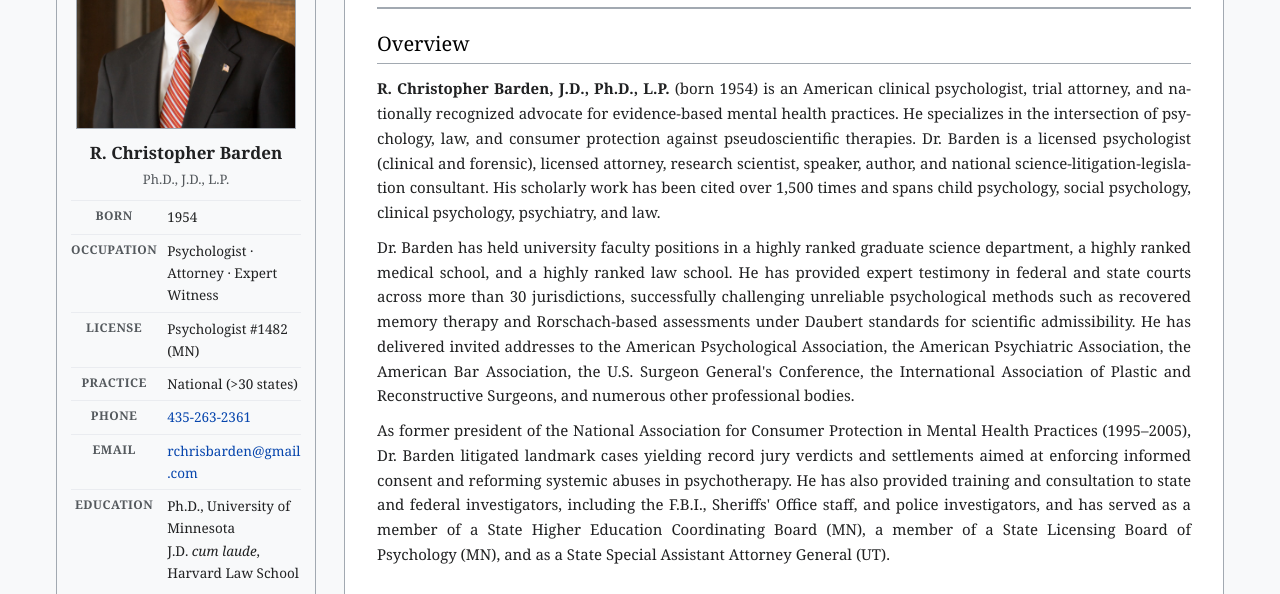
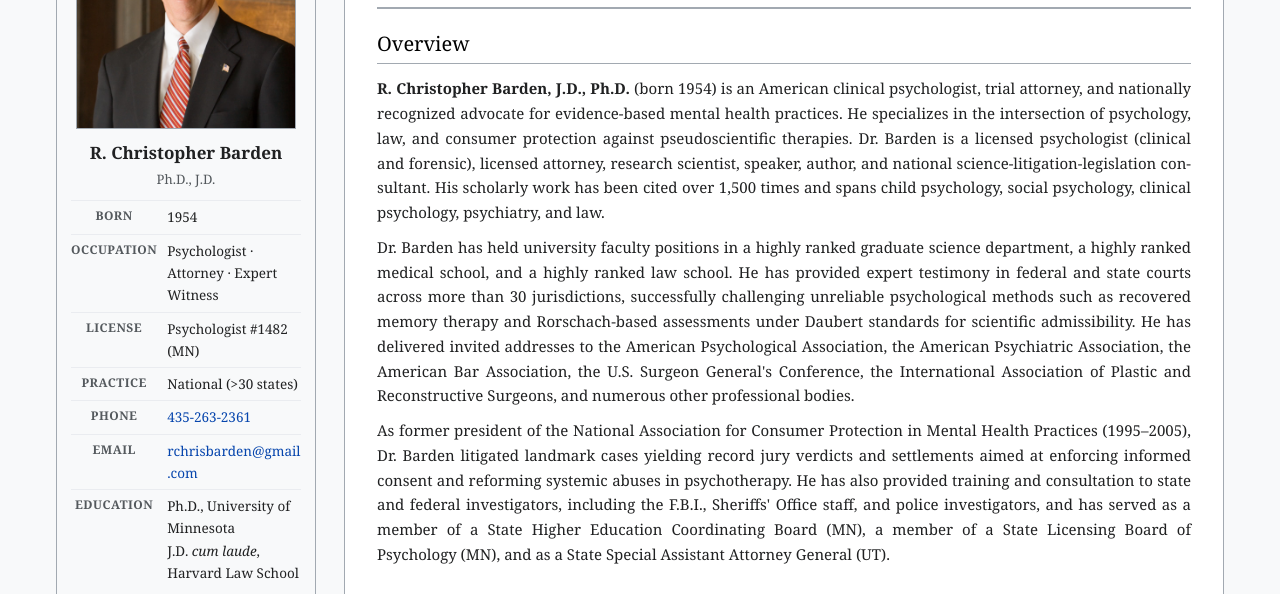
Before and after one commit to juliajbarden/Dr.RChrisBarden, a plain HTML site: page index.html in a window 1280 px wide. Shown: the part 175-769 px from the top of the page. Drawn offline with Linux system fonts and the light colour scheme.

Commit message:
remove L.P. from title

```diff
--- a/index.html
+++ b/index.html
@@ -33,7 +33,7 @@
           <img src="chris.jpg" alt="R. Christopher Barden, Ph.D., J.D." />
         </div>
         <div class="infobox-title">R. Christopher Barden</div>
-        <div class="infobox-subtitle">Ph.D., J.D., L.P.</div>
+        <div class="infobox-subtitle">Ph.D., J.D.</div>
 
         <table class="infobox-table">
           <tr>
@@ -103,7 +103,7 @@
       <section id="overview">
         <h2>Overview</h2>
         <p>
-          <strong>R. Christopher Barden, J.D., Ph.D., L.P.</strong> (born 1954) is an American clinical psychologist, trial attorney, and nationally recognized advocate for evidence-based mental health practices. He specializes in the intersection of psychology, law, and consumer protection against pseudoscientific therapies. Dr. Barden is a licensed psychologist (clinical and forensic), licensed attorney, research scientist, speaker, author, and national science-litigation-legislation consultant. His scholarly work has been cited over 1,500 times and spans child psychology, social psychology, clinical psychology, psychiatry, and law.
+          <strong>R. Christopher Barden, J.D., Ph.D.</strong> (born 1954) is an American clinical psychologist, trial attorney, and nationally recognized advocate for evidence-based mental health practices. He specializes in the intersection of psychology, law, and consumer protection against pseudoscientific therapies. Dr. Barden is a licensed psychologist (clinical and forensic), licensed attorney, research scientist, speaker, author, and national science-litigation-legislation consultant. His scholarly work has been cited over 1,500 times and spans child psychology, social psychology, clinical psychology, psychiatry, and law.
         </p>
         <p>
           Dr. Barden has held university faculty positions in a highly ranked graduate science department, a highly ranked medical school, and a highly ranked law school. He has provided expert testimony in federal and state courts across more than 30 jurisdictions, successfully challenging unreliable psychological methods such as recovered memory therapy and Rorschach-based assessments under Daubert standards for scientific admissibility. He has delivered invited addresses to the American Psychological Association, the American Psychiatric Association, the American Bar Association, the U.S. Surgeon General's Conference, the International Association of Plastic and Reconstructive Surgeons, and numerous other professional bodies.
@@ -449,7 +449,7 @@
   </div>
 
   <footer id="footer">
-    <p>R. Christopher Barden, Ph.D., J.D., L.P. &nbsp;·&nbsp; Licensed Psychologist #1482 &nbsp;·&nbsp; Licensed Attorney &nbsp;·&nbsp; National Practice</p>
+    <p>R. Christopher Barden, Ph.D., J.D. &nbsp;·&nbsp; Licensed Psychologist #1482 &nbsp;·&nbsp; Licensed Attorney &nbsp;·&nbsp; National Practice</p>
     <p><a href="tel:4352632361">435-263-2361</a> &nbsp;·&nbsp; <a href="mailto:rchrisbarden@gmail.com">rchrisbarden@gmail.com</a></p>
   </footer>
 
```
